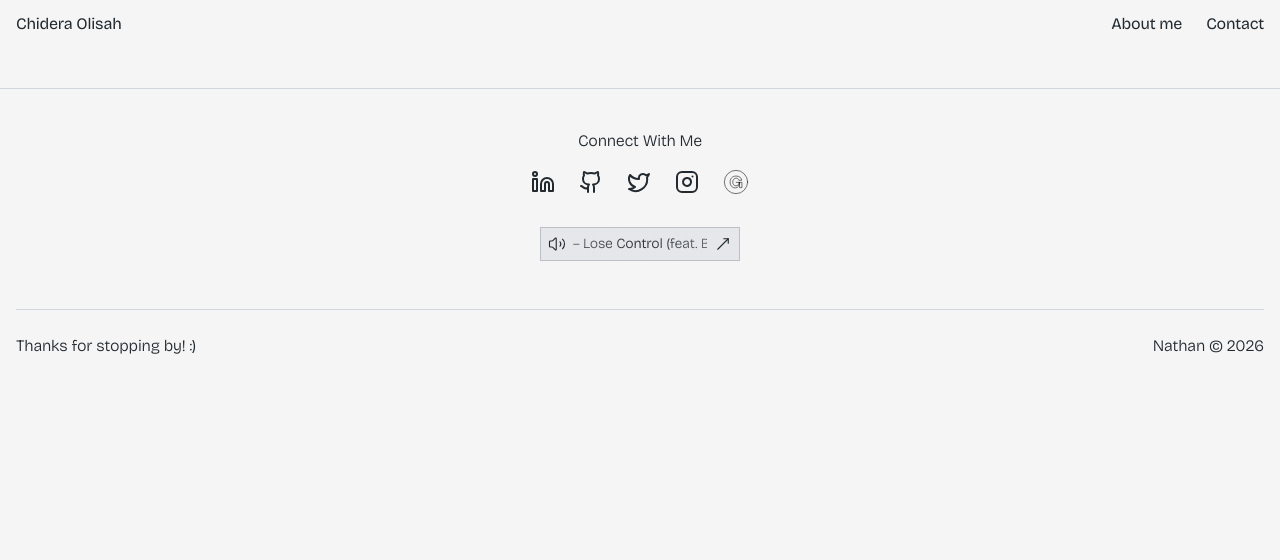
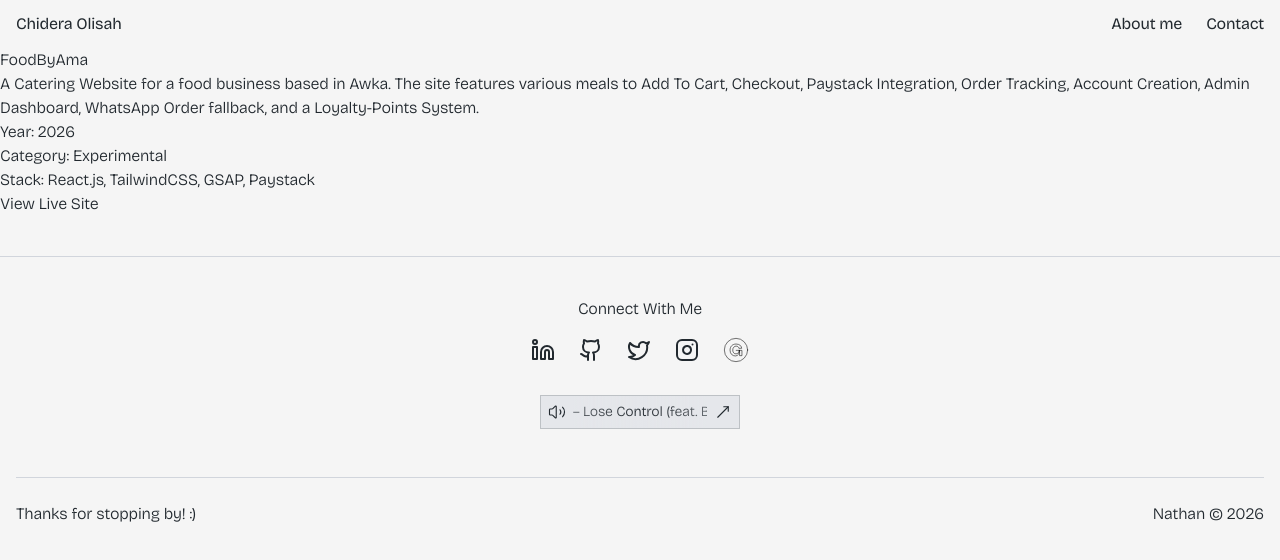
Before and after one commit to deraolisah/deraolisah, a React (Vite) app: page /case-study/1 in a window 1280 px wide. Shown: the top 560 px of the page. Built offline with nearby package versions, Linux system fonts and the light colour scheme.

Commit message:
Feature: Case Study

```diff
--- a/src/App.jsx
+++ b/src/App.jsx
@@ -5,6 +5,9 @@ import Footer from "./components/Footer";
 import Home from "./pages/Home.jsx";
 import About from "./pages/About.jsx";
 import Contact from "./pages/Contact.jsx";
+import CaseStudy from "./pages/CaseStudy.jsx";
+
+import { projects } from "./assets/data.js"
 
 function App() {
 
@@ -13,9 +16,10 @@ function App() {
       <Navbar />
 
       <Routes>
-        <Route index path="/" element={<Home />} />
+        <Route index element={<Home />} />
         <Route path="/about" element={<About />} />
         <Route path="/contact" element={<Contact />} />
+        <Route path="/case-study/:id" element={<CaseStudy projects={projects} />} />
       </Routes>
 
       <Footer />
--- a/src/components/Navbar.jsx
+++ b/src/components/Navbar.jsx
@@ -18,9 +18,12 @@ const Navbar = () => {
       <ul className='flex items-center gap-6 font-normal'>
         {navLinks.map((link, index) => (
           <li key={index}>
-            <a href={link.href} className={({ isActive }) => isActive ? "underline" : ""}>
+            <NavLink
+              to={link.href}
+              className={({ isActive }) => isActive ? "underline" : ""}
+            >
               {link.name}
-            </a>
+            </NavLink>
           </li>
         ))}
       </ul>
--- /dev/null
+++ b/src/pages/CaseStudy.jsx
@@ -0,0 +1,27 @@
+import { useParams } from "react-router-dom";
+
+function CaseStudy({ projects }) {
+  const { id } = useParams();
+  const project = projects.find((p) => p.id === parseInt(id)); // Convert id to number
+
+  if (!project) {
+    return <div>Project not found</div>;
+  }
+
+  return (
+    <div>
+      <h1>{project.name}</h1>  {/* Changed from title to name */}
+      <p>{project.description}</p>
+      <p>Year: {project.year}</p>
+      <p>Category: {project.category}</p>
+      <p>Stack: {project.stack?.join(", ")}</p>
+      {project.link && (
+        <a href={project.link} target="_blank" rel="noopener noreferrer">
+          View Live Site
+        </a>
+      )}
+    </div>
+  );
+}
+
+export default CaseStudy;
```
